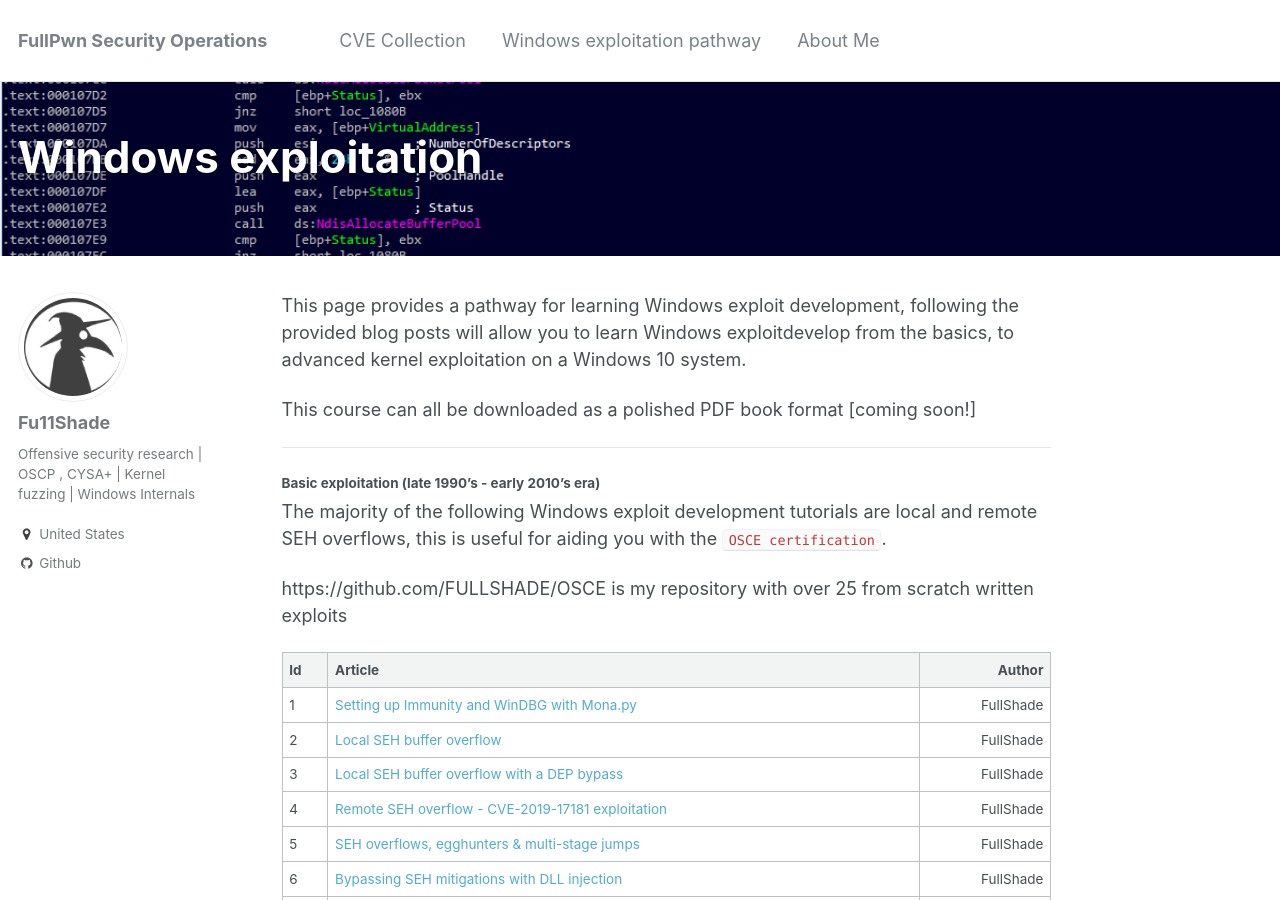
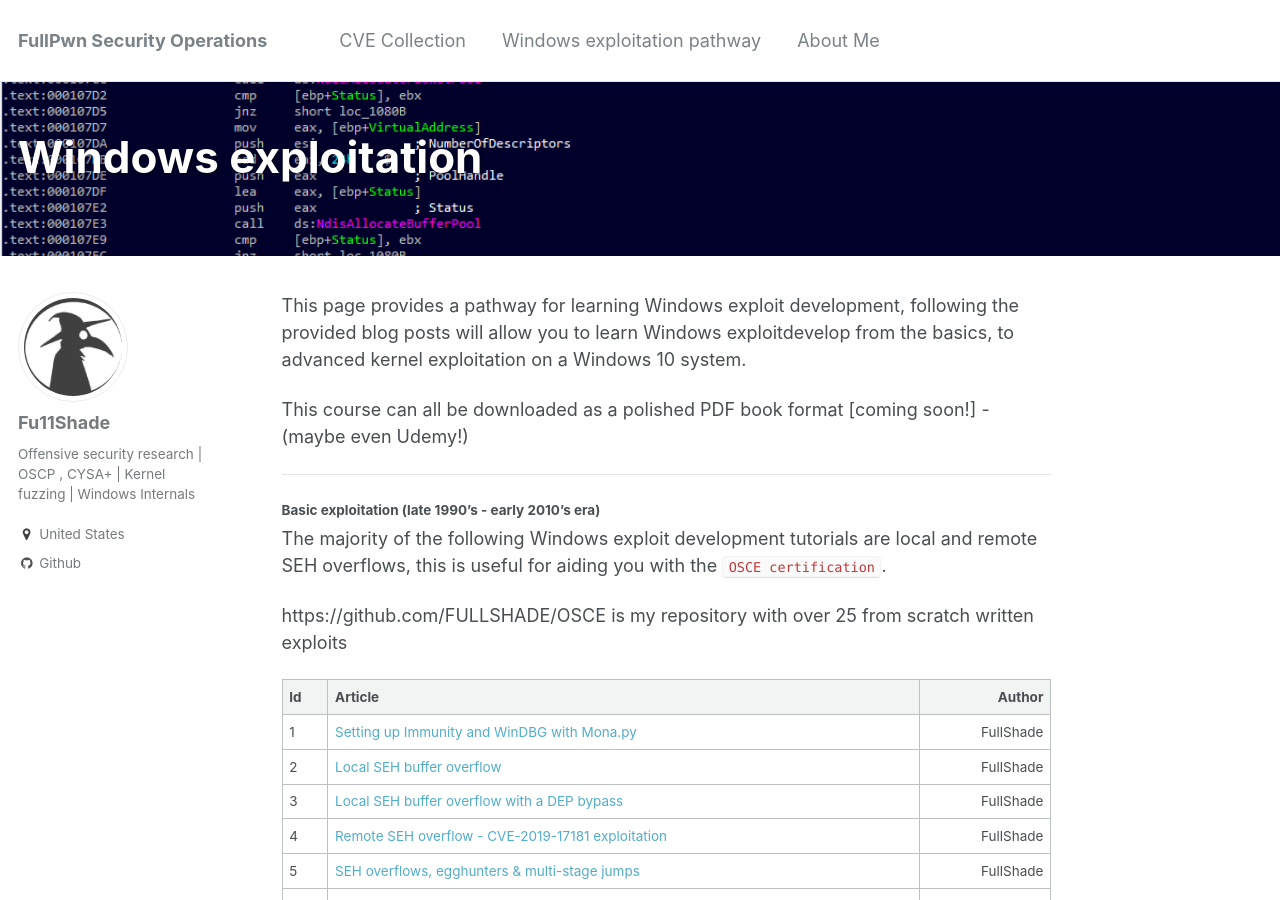
Before and after one commit to asdyxcyxc/FULLSHADE.github.io, a Jekyll site: the page built from _pages/windows-exploitation-pathway.md, in a window 1280 px wide and 900 px high. Built offline with Jekyll 4.4.1, drawn with Linux system fonts in a browser that asks for light colours.

Commit message:
Update windows-exploitation-pathway.md

```diff
--- a/_pages/windows-exploitation-pathway.md
+++ b/_pages/windows-exploitation-pathway.md
@@ -9,7 +9,7 @@ permalink: /windows-exploitation-pathway.html
 
 This page provides a pathway for learning Windows exploit development, following the provided blog posts will allow you to learn Windows exploitdevelop from the basics, to advanced kernel exploitation on a Windows 10 system.
 
-This course can all be downloaded as a polished PDF book format [coming soon!]
+This course can all be downloaded as a polished PDF book format [coming soon!] - (maybe even Udemy!)
 
 ----
 
```
